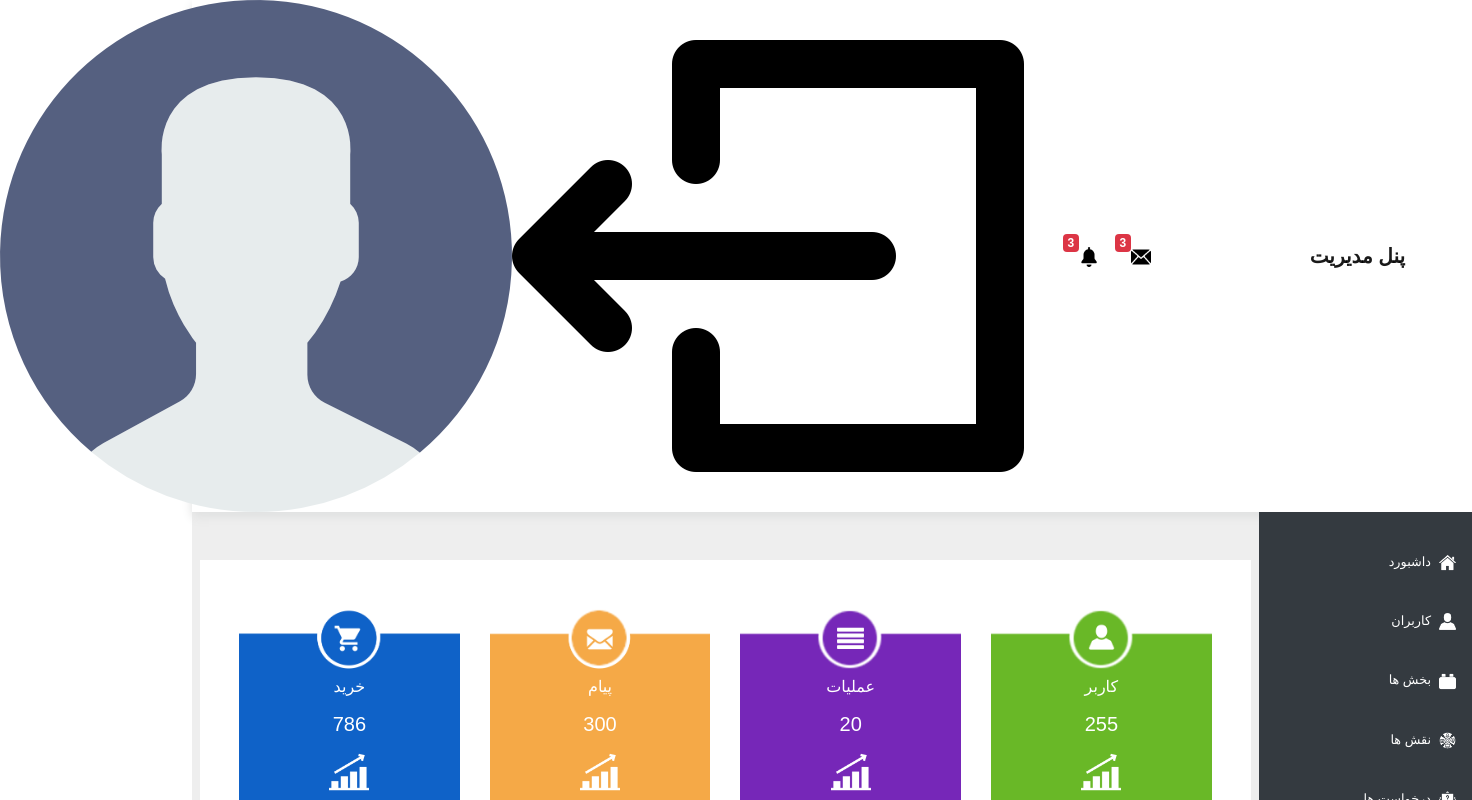
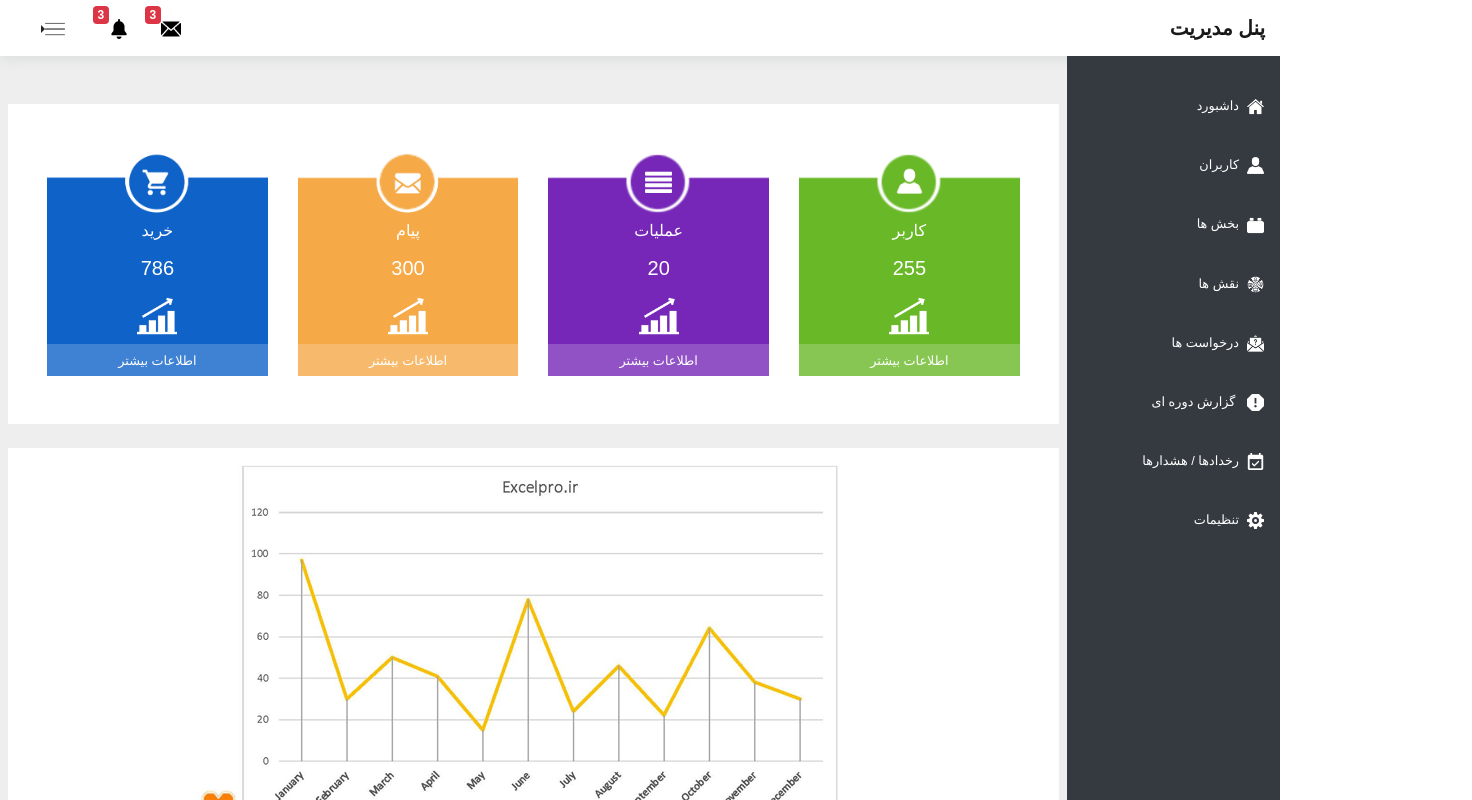
Before and after one commit to baharb68/ManagementPanel, a React (Create React App) app in the folder panel-app/: page / in a window 1280 px wide. Shown: the top 800 px of the page, 1472 px wide, since content can reach past the window. Built offline with nearby package versions, Linux system fonts and the light colour scheme; a web font is replaced by a local one.

Commit message:
adding a dropdown button and adding name and profile props

```diff
--- a/panel-app/src/App.js
+++ b/panel-app/src/App.js
@@ -5,13 +5,14 @@ import 'jquery';
 import 'popper.js';
 import 'bootstrap';
 import 'vazir-font/dist/font-face.css';
+import user from '../src/components/img/user.png'
 import Navbar from '../src/components/Navbar/Navbar';
 import Main from '../src/components/Main/Main'
 
 function App() {
   return (
     <div className="App">
-        <Navbar logo="پنل مدیریت" />
+        <Navbar logo="پنل مدیریت" profileName="بهاره باقری" profileIcon={user} />
         <Main />
     </div>
   );
--- a/panel-app/src/components/Navbar/Navbar.css
+++ b/panel-app/src/components/Navbar/Navbar.css
@@ -11,3 +11,9 @@
     top: -40%;
     right: 100%;
 }
+.navbar button img{
+    width:20px;
+}
+button , button > h6{
+    font-size: 0.6rem;
+}
--- a/panel-app/src/components/Navbar/Navbar.jsx
+++ b/panel-app/src/components/Navbar/Navbar.jsx
@@ -1,9 +1,9 @@
 import React, { Component } from 'react'
 import './Navbar.css'
 import bell from '../img/bell.png'
-import user from '../img/user.png'
+
 import mail from '../img/mail-black-envelope-symbol.png'
-import logout from '../img/logout.png'
+import menu from '../img/menu.png'
 import Icon from './Icon'
 export default class Navbar extends Component {
     constructor(props){
@@ -12,21 +12,26 @@ export default class Navbar extends Component {
     render() {
         return (
             <div>
-                 <nav className="navbar navbar-expand-lg d-flex flex-wrap navbar-light bg-white p-0 b-shadow">
-                     <div className="part1 col-12 col-md-2 w-100 align-items-center">
-                        <a className="navbar-brand font-weight-bold" href="#">{this.props.logo}</a>
+                 <nav className="navbar navbar-expand-lg d-flex flex-wrap navbar-light bg-white p-0 b-shadow py-2">
+                     <div className="part1 col-12 col-md-2 w-100 align-items-center text-right">
+                        <a className="navbar-brand font-weight-bold m-0" href="#">{this.props.logo}</a>
                     </div>
                     <div className="part2 col d-flex justify-content-end pt-4 pt-md-0">
                         <Icon navicon={mail} number="3" />
                         <Icon navicon={bell} number="3" />
                     </div>
-                        <div className="pr-4">
-                            <img src={logout} alt=""/>
+                    <div class="btn-group dropright ml-4">
+                        <button type="button" class="btn dropdown-toggle" data-toggle="dropdown" aria-haspopup="true" aria-expanded="false">
+                           <img src={menu} alt=""/>
+                        </button>
+                        <div class="dropdown-menu dropdown-menu-right">
+                            <button class="dropdown-item d-flex align-items-center py-2 text-right" type="button">
+                                <img src={this.props.profileIcon} alt=""/>
+                                <h6 className="pr-2">{this.props.profileName}</h6>
+                            </button>
+                            <button class="dropdown-item text-right py-2 font-weight-bold" type="button">خروج </button>
                         </div>
-                        <div className="w-25 ">
-                            <img src={user} alt=""/>
-                        </div>
-
+                    </div>
                 </nav>
             </div>
         )
```
Also changed, not shown: panel-app/src/components/img/menu.png (added).
